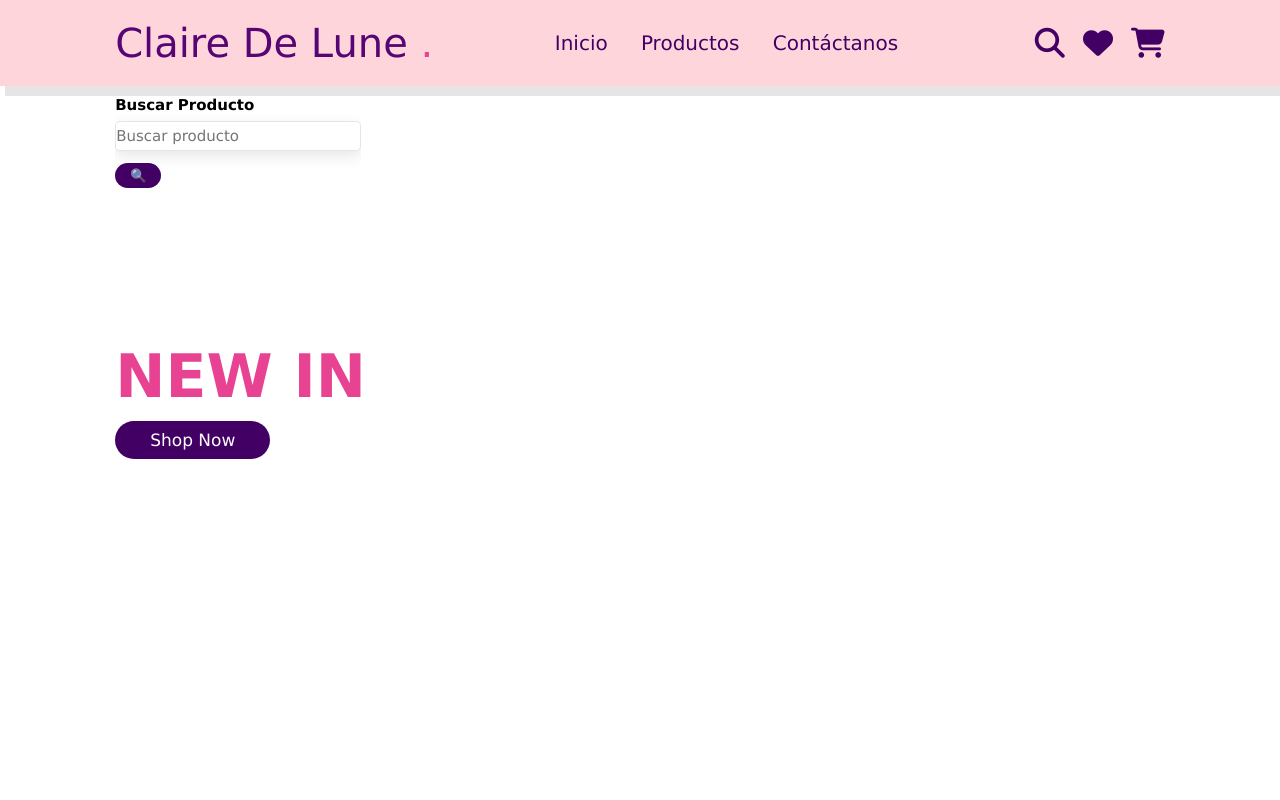
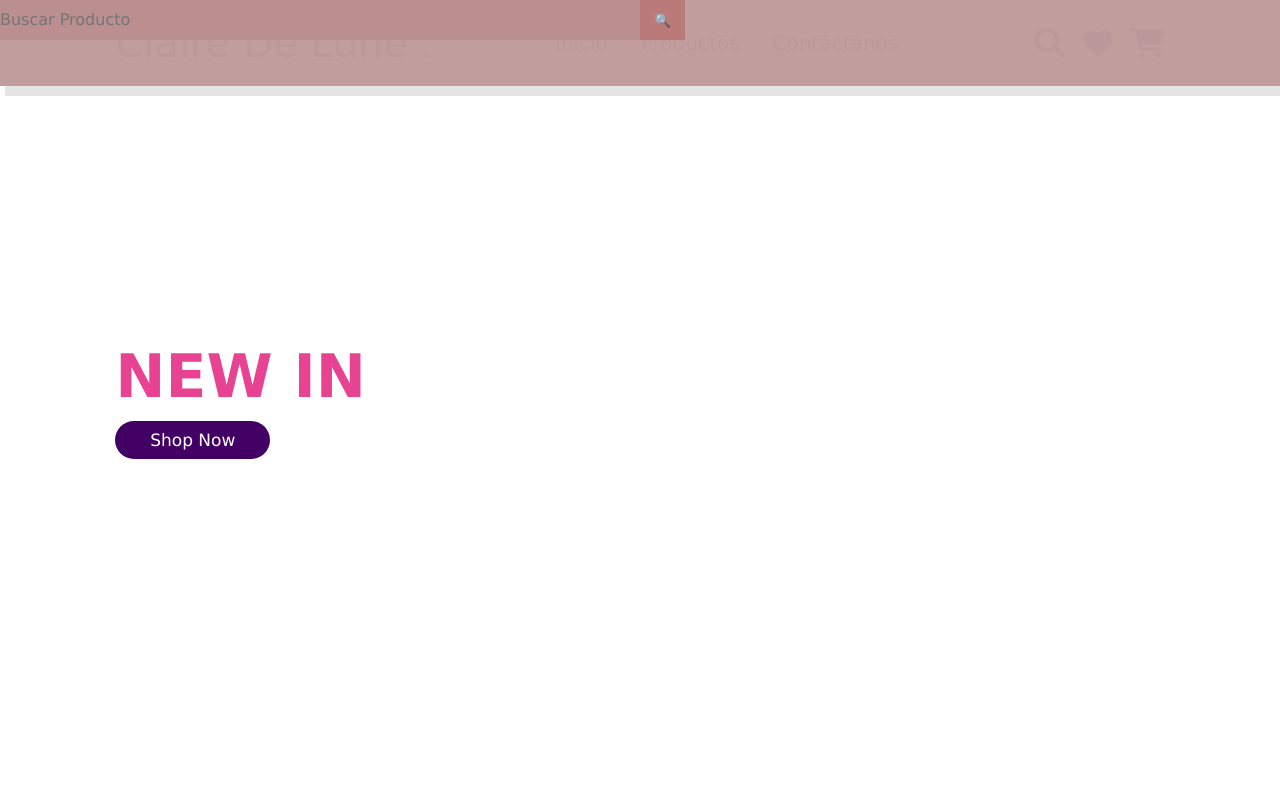
Before and after one commit to MaggieAylu/EntregaFinal-Diaz, a plain HTML site: page index.html in a window 1280 px wide. Shown: the top 800 px of the page. Drawn offline with Linux system fonts and the light colour scheme; some packages are replaced by stand-ins of ours; a script that the page names is missing.

Commit message:
Nuevo commit

```diff
--- a/CSS/styles.css
+++ b/CSS/styles.css
@@ -289,14 +289,6 @@ header .fa-bars{
     display: none;
 }
 
-.formulario{
-    display:none;
-    justify-content: space-around;
-    background-color: rgba(188, 143, 143, 0.956);
-    color: #fff;
-    width: 100%;
-}
-
 .ver-favoritos {
     display:flex;
     justify-content: space-around;
@@ -366,6 +358,20 @@ header .fa-bars{
 .cart-btn:hover{
     background: var(--pink);
 }
+
+#resultado > img{
+    height: 250px;
+    width: 250px;
+}
+#resultado{
+    display: none;
+    flex-direction: row;
+    justify-content: space-around;
+    align-items: center;
+    width: 70%;
+    margin: 10px;
+}
+
 .abrir{
     display: flex;
 }
@@ -448,57 +454,48 @@ header .fa-bars{
 .eliminar:hover{
     background: var(--pink);
 }
-
-#formulario{
-    flex:1 1 2rem;
-    box-shadow: 0 .5rem 1.5rem rgba(0,0,0,.1);
-    border: .1rem solid rgba(0, 0, 0,.1);
-    background: #fff;
-    border-radius: .5rem;
-    display: inline-block;
-    align-items: center;
-    color: #333;
-    text-transform: none;
+form {
+    display: block;
+    margin-top: 0em;
 }
 
-#formulario{
-    border: .1rem solid rgba(0, 0, 0,.1);
-    border-radius: .5rem;
-    margin: .7rem 0;
-    width: 100%;
-    resize: none;
-    height: 3rem;
+.abrir-buscador{
     display: inline-block;
-    color: #666;
-    font-size: 1.5rem;
-    padding: 1rem 0;
 }
 
-#formulario:focus{
-    border-color: var(--pink);
+.buscador{
+    display: inline-block;
+    position: absolute;
+    background: rgba(192, 156, 156, 0.977);
+    width: 100%;
+    height: 100%;
+    top: 0;
+    left: 0;
+    justify-content: center;
+    align-items: center;
+    z-index: 9;
 }
-
-#formulario:hover{
-    color: var(--pink);
+#formulario{
+    background: rgba(188, 143, 143, 0.956);
+    border: none;
+    font-size: 16px;
+    height: 40px;
+    color: #fff;
+    border-bottom: 1px rgba(188, 143, 143, 0.956);
+    line-height: 40px;
+    padding: 0;
+    width: 50%;
 }
 
 #buscar{
-    display: inline-block;
-    margin-top: 0.5rem;
-    border-radius: 3rem;
-    background: #430064;
-    color: #fff;
-    padding: .5rem 1.5rem;
-    cursor:pointer;
-    font-size: 1.3rem;
-    justify-content: right;
+    background-color: rgba(185, 121, 121, 0.956);
+    border: none;
+    border-bottom: 1px rgba(188, 143, 143, 0.956);
+    height: 40px;
+    padding: 0;
+    width: 45px;
+    position: fixed;
 }
-
-#buscar:hover{
-    color: var(--pink);
-}
-
-
 
 
 
--- a/JS/index.js
+++ b/JS/index.js
@@ -10,7 +10,6 @@ const productos = [
     {id:9, imagen: '/IMG/biker.jpg', nombre: "Biker", precio: 6375},
 ]
 
-const buscador = []
 
 const contenidoProductos = document.getElementById('caja-contenedora')
 // (input formulario)
@@ -18,75 +17,13 @@ const formulario = document.querySelector('#formulario')
 // (boton para filtrar busqueda)
 const buscar = document.querySelector('#buscar')
 // (boton lupa)
-const buscarProd = document.getElementById('search')
-
-const filtrar = () =>{
-    console.log(formulario.value)
-}
-buscar.addEventListener('submit', filtrar())
+const buscador = document.getElementById('buscador')
+const lupa = document.querySelector('#lupa')
 
 
-// const buscarProductos = () =>{
-//     let buscar = productos.filter((producto) => producto.nombre.includes(inputSearch.value.trim()))
-//     if(buscar.length > 0){
-//         let contenido = document.createElement('div')
-//         contenido.className = "card"
-//         contenido.innerHTML = `
-//         <img src="${prod.img}"
-//         <h3>${prod.nombre}</h3>
-//         <p>$${prod.precio}</p>`
 
-//         busqueda.appendChild(contenido)
-//     }
-// }
-
-// const input = document.getElementById("inputSearch")
-
-
-// buscar.addEventListener('click', () =>{
-//     busqueda.classList.add('abrir')
-
-//     input.addEventListener('input', () =>{
-//         let resultado = input.value.toLowerCase()
-
-//         productos.forEach((producto) =>{
-//             let nombre = producto.querySelector('.nombre').textContent.toLowerCase()
-
-//             if(nombre.includes(resultado)){
-//                 producto.style.display = 'block'
-//             } else{
-//                 producto.style.display = 'none'
-//             }
-//         })
-//     })
-
-
-    // busqueda.innerHTML = ``
-    // let contenido = document.createElement('div')
-    // className = "Search"
-    // contenido.innerHTML = `
-    // <input type="search" id="inputSearch placeholder="Buscar producto">
-    // `
-
-    // busqueda.appendChild(contenido)
-
-    // formBusqueda.addEventListener('input', () =>{
-    //     let buscarProducto = productos.filter((producto) => producto.nombre.includes(inputSearch.value.trim()))
-    //     if(buscarProducto.length > 0){
-    //     let contenido = document.createElement('div')
-    //     contenido.className = "card"
-    //     contenido.innerHTML = `
-    //     <img src="${prod.img}"
-    //     <h3>${prod.nombre}</h3>
-    //     <p>$${prod.precio}</p>`
-
-    //     busqueda.appendChild(contenido)
-    // }
-    // })
-
-// })
-
-productos.forEach((prod) =>{
+const cargarProductos = ()=>{
+    productos.forEach((prod) =>{
     let contenido = document.createElement('div')
     contenido.className = "card"
     contenido.innerHTML = `
@@ -96,8 +33,8 @@ productos.forEach((prod) =>{
     <button id="boton${prod.id}" class="cart-btn">Comprar</button>
     <button id="heart${prod.id}" class="fas fa-heart"></button>
     `
+    contenidoProductos.appendChild(contenido)
 
-    contenidoProductos.appendChild(contenido)
     const fav = document.getElementById(`heart${prod.id}`)
     fav.addEventListener('click', () =>{
         favoritos.push({
@@ -117,6 +54,33 @@ productos.forEach((prod) =>{
         })
     })
 })
+}
+
+cargarProductos()
+
+const buscarProducto = () =>{
+    lupa.addEventListener('click', ()=>{
+        buscador.style.display('flex')
+        const texto = formulario.value.toLowerCase()
+        for(let producto of productos){
+            let nombre = producto.nombre.toLowerCase()
+            if(nombre.indexOf(texto) != -1){
+                cargarProductos(nombre)
+                // contenidoProductos.innerHTML = `
+                // <img src="${producto.img}"
+                // <h3>${producto.nombre}</h3>
+                // <p>$${producto.precio}</p>`
+            }
+
+        }
+        if(contenidoProductos.innerHTML === ''){
+            contenidoProductos.innerHTML +=`
+            <h1>Producto no encontrado...</h1>`
+        }
+    })
+
+}
+buscar.addEventListener('click', ()=> buscarProducto())
 
 const verCarrito = document.getElementById('verCarrito')
 const carritoContenido = document.getElementById('carrito-contenido')
--- a/index.html
+++ b/index.html
@@ -23,9 +23,16 @@
             <a href="#contactanos">contáctanos</a>
         </nav>
             <div class="iconos">
-            <a href="#" class="fas fa-search" id="search"></a>
+            <a href="#" class="fas fa-search" id="lupa"></a>
             <a href="#" class="fas fa-heart" id="favoritos"></a>
             <a href="#" class="fas fa-shopping-cart" id="verCarrito"></a>
+            </div>
+
+            <div id="buscador" class="buscador">
+                <form action="" id="form">
+                    <input type="text" id="formulario" name ="formulario" placeholder="Buscar producto">
+                    <button type="submit" id="buscar" value="enviar">🔍</button>
+                </form>
             </div>
 
     </header>
@@ -74,14 +81,13 @@
         <div class="caja-contenedora" id="caja-contenedora">
         </div>
     </section>
-
-    <section class="busqueda" id="busqueda">
-        <div class="busqueda" id="busqueda">
-            <h1>Buscar Producto</h1>
+<!--
+    <form class="busqueda" id="busqueda">
+        <div class="m-search-close m-moda desk custom-cursor-on-hover">
             <input type="text" id="formulario" name ="formulario" placeholder="Buscar producto">
             <button type="submit" id="buscar" value="enviar">🔍</button>
         </div>
-    </section>
+    </form> -->
 
 
     <section class="carrito-contenido" id="carrito-contenido"></section>
```
